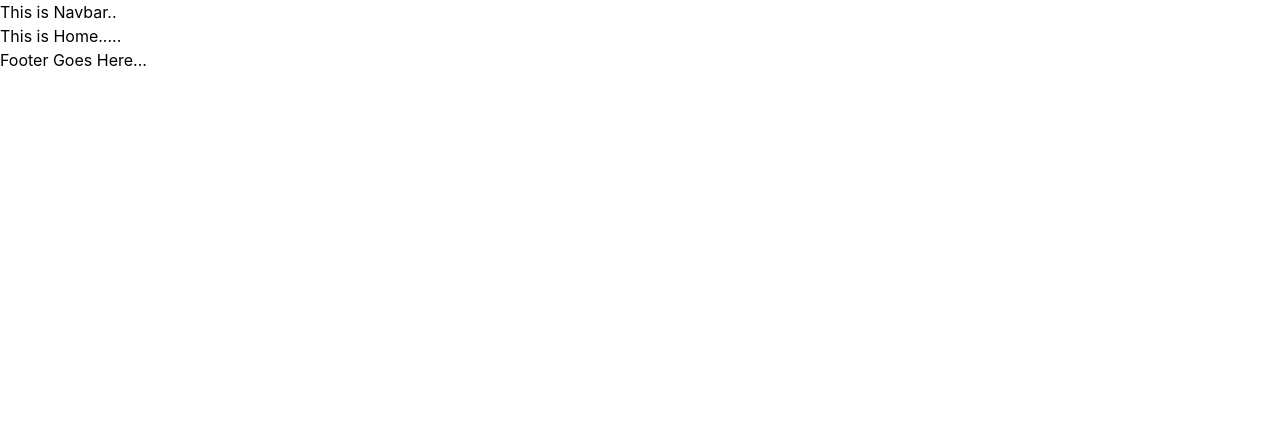
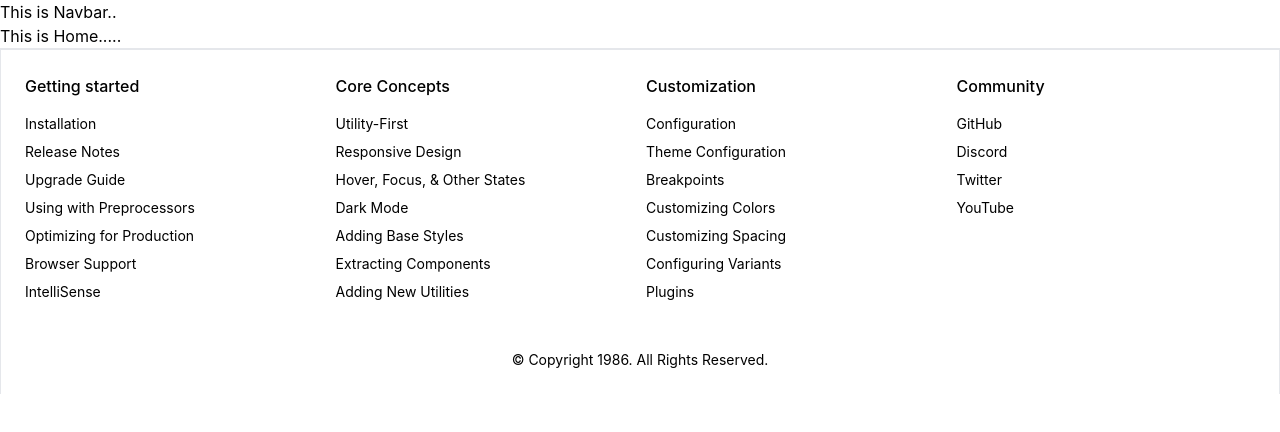
Before and after one commit to Kaiser-Tanveer/Bravo-Bank, a React (Create React App) app: page / in a window 1280 px wide. Shown: the top 432 px of the page. Built offline with nearby package versions, Linux system fonts and the light colour scheme.

Commit message:
Footer updated

```diff
--- a/src/Shared/Footer/Footer.tsx
+++ b/src/Shared/Footer/Footer.tsx
@@ -2,9 +2,58 @@
 
 const Footer = () => {
     return (
-        <div>
-            <h1>Footer Goes Here...</h1>
-        </div>
+         <footer className="p-6 dark:bg-gray-100 dark:text-gray-800 border border-t-2 border-b-0 border-primary">
+            <div className="container grid grid-cols-2 mx-auto gap-x-3 gap-y-8 sm:grid-cols-3 md:grid-cols-4">
+                <div className="flex flex-col space-y-4">
+                    <h2 className="font-medium">Getting started</h2>
+                    <div className="flex flex-col space-y-2 text-sm dark:text-gray-700">
+                        <a rel="noopener noreferrer" href="#">Installation</a>
+                        <a rel="noopener noreferrer" href="#">Release Notes</a>
+                        <a rel="noopener noreferrer" href="#">Upgrade Guide</a>
+                        <a rel="noopener noreferrer" href="#">Using with Preprocessors</a>
+                        <a rel="noopener noreferrer" href="#">Optimizing for Production</a>
+                        <a rel="noopener noreferrer" href="#">Browser Support</a>
+                        <a rel="noopener noreferrer" href="#">IntelliSense</a>
+                    </div>
+                </div>
+                <div className="flex flex-col space-y-4">
+                    <h2 className="font-medium">Core Concepts</h2>
+                    <div className="flex flex-col space-y-2 text-sm dark:text-gray-700">
+                        <a rel="noopener noreferrer" href="#">Utility-First</a>
+                        <a rel="noopener noreferrer" href="#">Responsive Design</a>
+                        <a rel="noopener noreferrer" href="#">Hover, Focus, &amp; Other States</a>
+                        <a rel="noopener noreferrer" href="#">Dark Mode</a>
+                        <a rel="noopener noreferrer" href="#">Adding Base Styles</a>
+                        <a rel="noopener noreferrer" href="#">Extracting Components</a>
+                        <a rel="noopener noreferrer" href="#">Adding New Utilities</a>
+                    </div>
+                </div>
+                <div className="flex flex-col space-y-4">
+                    <h2 className="font-medium">Customization</h2>
+                    <div className="flex flex-col space-y-2 text-sm dark:text-gray-700">
+                        <a rel="noopener noreferrer" href="#">Configuration</a>
+                        <a rel="noopener noreferrer" href="#">Theme Configuration</a>
+                        <a rel="noopener noreferrer" href="#">Breakpoints</a>
+                        <a rel="noopener noreferrer" href="#">Customizing Colors</a>
+                        <a rel="noopener noreferrer" href="#">Customizing Spacing</a>
+                        <a rel="noopener noreferrer" href="#">Configuring Variants</a>
+                        <a rel="noopener noreferrer" href="#">Plugins</a>
+                    </div>
+                </div>
+                <div className="flex flex-col space-y-4">
+                    <h2 className="font-medium">Community</h2>
+                    <div className="flex flex-col space-y-2 text-sm dark:text-gray-700">
+                        <a rel="noopener noreferrer" href="#">GitHub</a>
+                        <a rel="noopener noreferrer" href="#">Discord</a>
+                        <a rel="noopener noreferrer" href="#">Twitter</a>
+                        <a rel="noopener noreferrer" href="#">YouTube</a>
+                    </div>
+                </div>
+            </div>
+            <div className="flex items-center justify-center px-6 pt-12 text-sm">
+                <span className="dark:text-gray-700">© Copyright 1986. All Rights Reserved.</span>
+            </div>
+        </footer>
     );
 };
 
```
